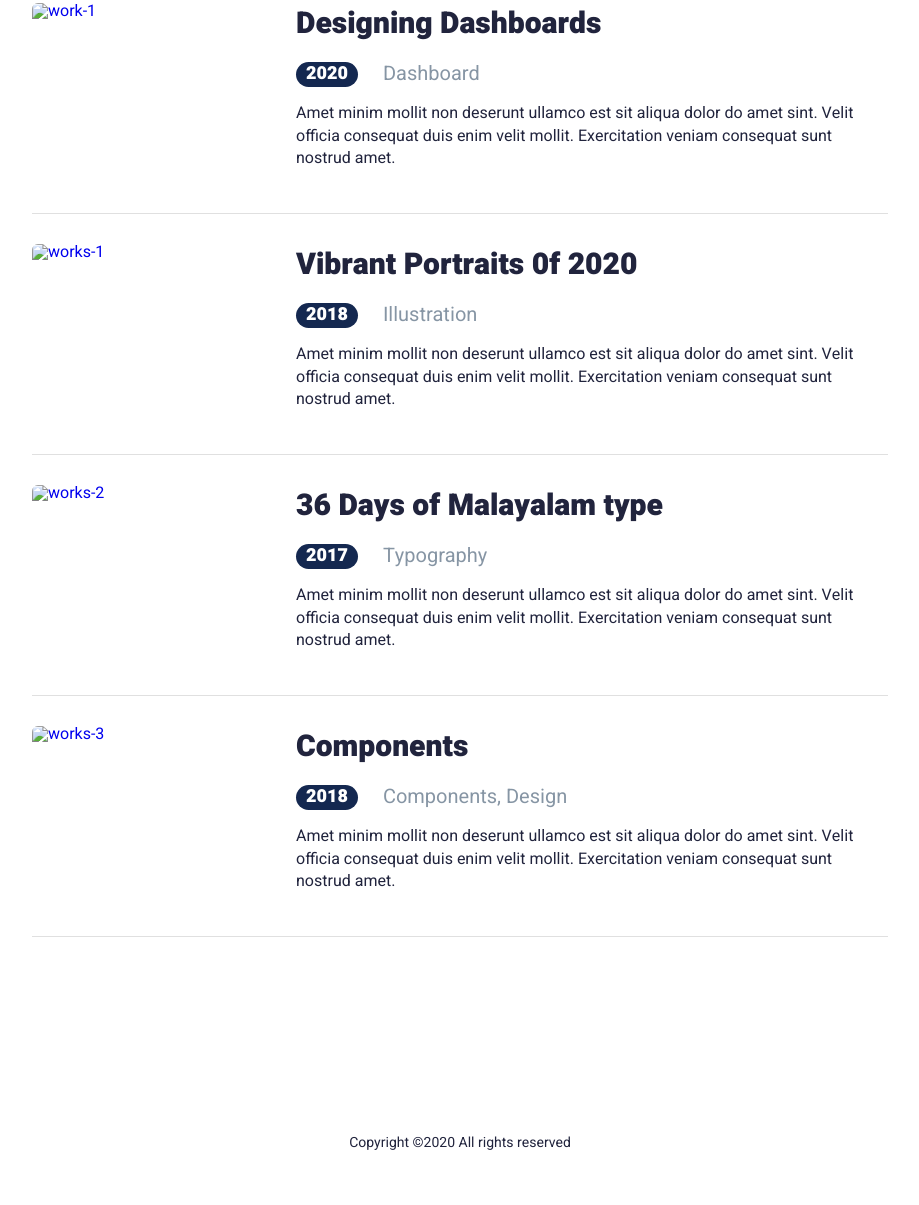
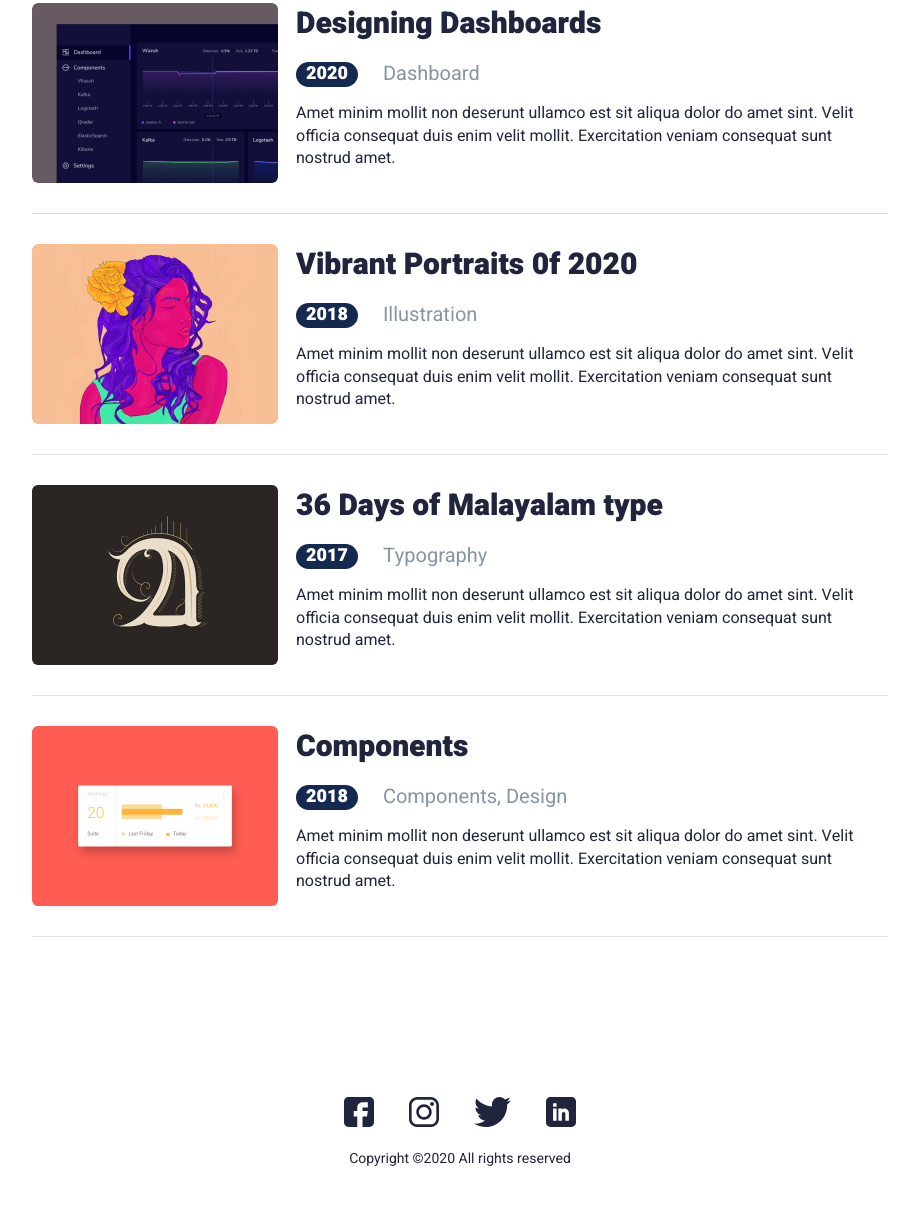
Before and after one commit to 8bitnikita/John-web-site, a plain HTML site: page work.html in a window 1280 px wide. Shown: the part 189-1394 px from the top of the page, without its empty margins (180-1099 px from the left). Drawn offline with Linux system fonts and the light colour scheme; the site is published under a folder, as on GitHub Pages, so addresses that start at the root find nothing.

Commit message:
Update work.html
change image path

```diff
--- a/work.html
+++ b/work.html
@@ -37,7 +37,7 @@
                <div class="works">
                   <article class="works__item">
                      <a href="#" class="works__image ibg">
-                        <img src="/img/img-box-1.png" alt="work-1">
+                        <img src="img/img-box-1.png" alt="work-1">
                      </a>
                      <div class="works__body">
                         <a class="works__title" href="/work-detail.html">Designing Dashboards</a>
@@ -52,7 +52,7 @@
                   </article>
                   <article class="works__item">
                      <a href="#" class="works__image ibg">
-                        <img src="/img/img-box-2.png" alt="works-1">
+                        <img src="img/img-box-2.png" alt="works-1">
                      </a>
                      <div class="works__body">
                         <a class="works__title" href="">Vibrant Portraits 0f 2020</a>
@@ -67,7 +67,7 @@
                   </article>
                   <article class="works__item">
                      <a href="#" class="works__image ibg">
-                        <img src="/img/img-box-3.png" alt="works-2">
+                        <img src="img/img-box-3.png" alt="works-2">
                      </a>
                      <div class="works__body">
                         <a class="works__title" href="">36 Days of Malayalam type</a>
@@ -82,7 +82,7 @@
                   </article>
                   <article class="works__item">
                      <a href="#" class="works__image ibg">
-                        <img src="/img/img-box-4.png" alt="works-3">
+                        <img src="img/img-box-4.png" alt="works-3">
                      </a>
                      <div class="works__body">
                         <a class="works__title" href="">Components</a>
@@ -106,10 +106,10 @@
       <footer class="footer">
          <div class="container">
             <div class="footer__social social">
-               <a href="" class="social__item"><img src="/img/icons/fb.svg" alt=""></a>
-               <a href="" class="social__item"><img src="/img/icons/inst.svg" alt=""></a>
-               <a href="" class="social__item"><img src="/img/icons/twitter.svg" alt=""></a>
-               <a href="" class="social__item"><img src="/img/icons/Linkedin.svg" alt=""></a>
+               <a href="" class="social__item"><img src="img/icons/fb.svg" alt=""></a>
+               <a href="" class="social__item"><img src="img/icons/inst.svg" alt=""></a>
+               <a href="" class="social__item"><img src="img/icons/twitter.svg" alt=""></a>
+               <a href="" class="social__item"><img src="img/icons/Linkedin.svg" alt=""></a>
             </div>
             <div class="footer__copy">Copyright ©2020 All rights reserved </div>
          </div>
```
